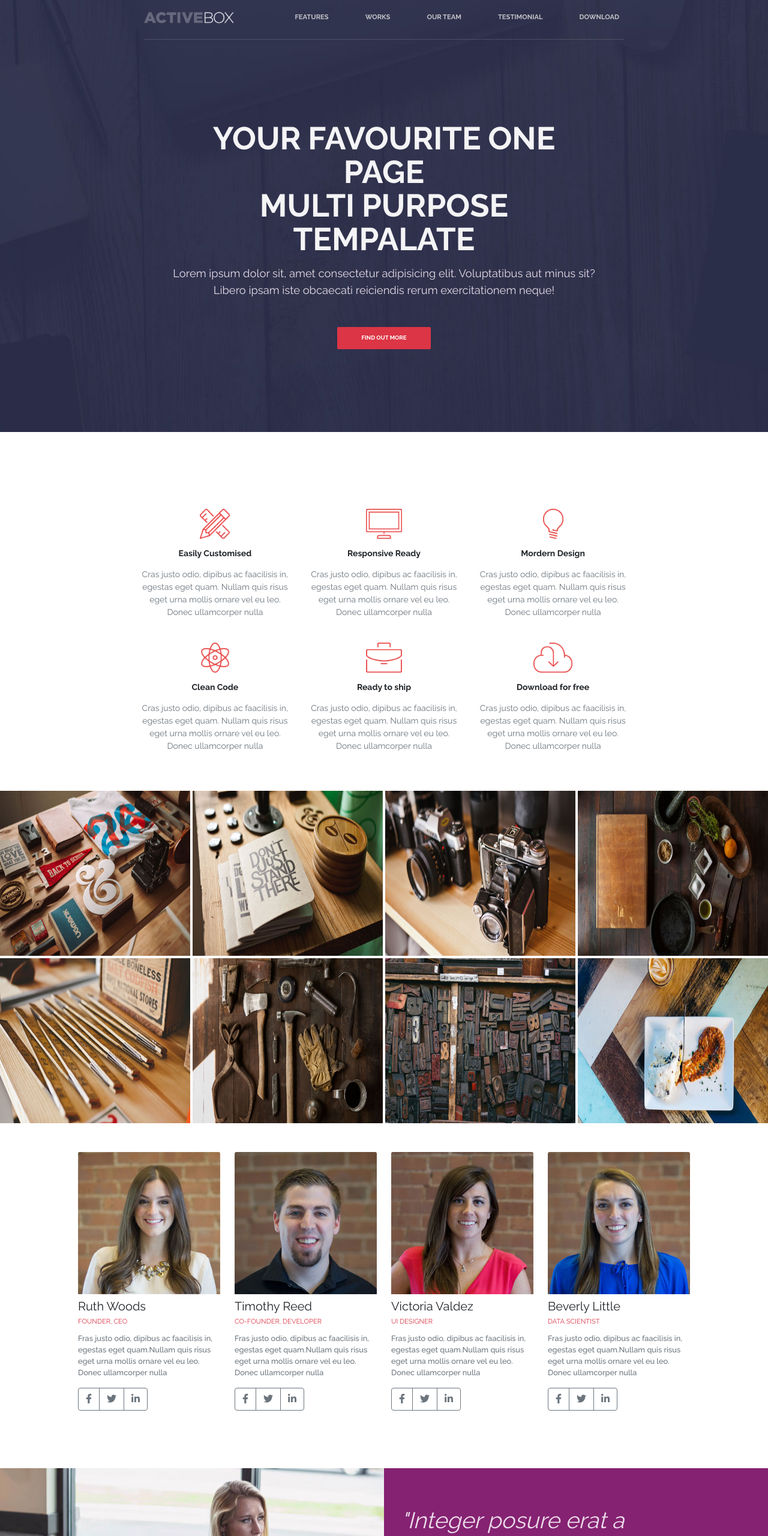
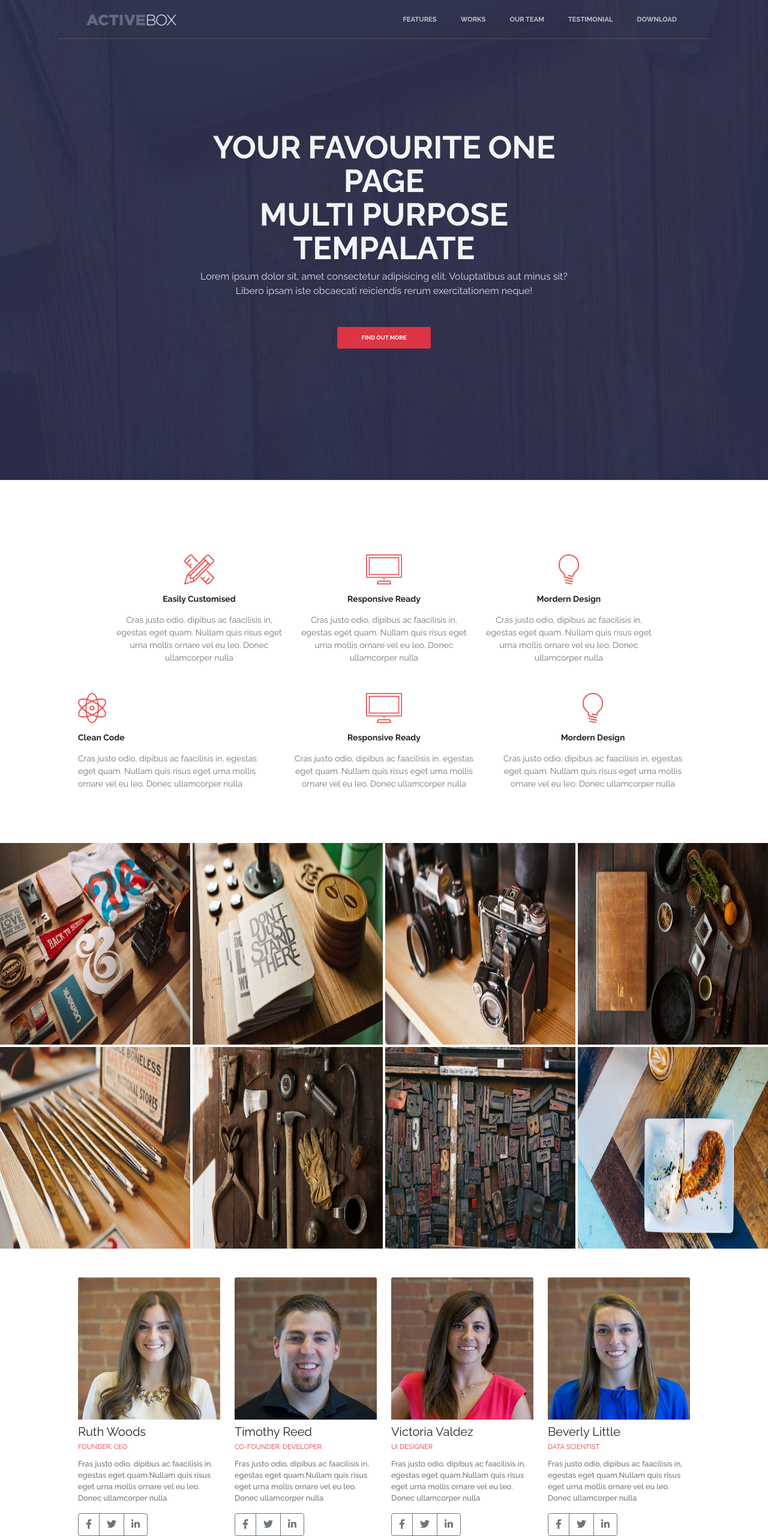
Before and after one commit to rhjoy-git/rhjoy-git-ActiveBox.io, a plain HTML site: page index.html in a window 1280 px wide. Shown: the top 2560 px of the page at 60% size. Drawn offline with nearby package versions, Linux system fonts and the light colour scheme.

Commit message:
hope all complete

```diff
--- a/index.html
+++ b/index.html
@@ -18,30 +18,30 @@
 <body>
     <!-- ==================== Home page Start ==================== -->
 
-    <section class="homePage">
+    <section class="homePage mb-lg-5" id="home">
         <!-- -----------Navbar Start------------ -->
-        <nav class="navbar navbar-expand-lg navbar-light">
-            <div class="container navbar-custom-cont">
+        <nav class="navbar navbar-expand-lg mt-1 px-lg-4 mx-lg-4 navbar-light">
+            <div class="container navbar-custom-cont mx-5 px-5">
                 <a href="#" class="navbar-brand"><img src="assets/img/logo.png" alt="logo"></a>
-                <button class="navbar-toggler" type="button" data-bs-toggle="collapse" data-bs-target="#navcollap"
-                    aria-controls="navcollap" aria-expanded="false">
+                <button class="navbar-toggler mt-2 bg-light" type="button" data-bs-toggle="collapse"
+                    data-bs-target="#navcollap" aria-controls="navcollap" aria-expanded="false">
                     <span class="navbar-toggler-icon"></span>
                 </button>
                 <div class="collapse navbar-collapse" id="navcollap">
                     <ul class="navbar-nav ms-auto mb-2 mb-lg-0">
-                        <li class="nav-item ">
+                        <li class="nav-item ms-lg-4 ms-xxl-5">
                             <a href="#features" class="nav-link">FEATURES</a>
                         </li>
-                        <li class="nav-item">
+                        <li class="nav-item ms-lg-4 ms-xxl-5">
                             <a href="#works" class="nav-link">WORKS</a>
                         </li>
-                        <li class="nav-item">
+                        <li class="nav-item ms-lg-4 ms-xxl-5">
                             <a href="#ourteam" class="nav-link">OUR TEAM</a>
                         </li>
-                        <li class="nav-item">
+                        <li class="nav-item ms-lg-4 ms-xxl-5">
                             <a href="#testimonials" class="nav-link">TESTIMONIAL</a>
                         </li>
-                        <li class="nav-item">
+                        <li class="nav-item ms-lg-4 ms-xxl-5">
                             <a href="#download" class="nav-link">DOWNLOAD</a>
                         </li>
                     </ul>
@@ -50,9 +50,10 @@
         </nav>
         <!-- -----------Navbar End------------ -->
         <!-- -----------Hero Content Start------------ -->
-        <div class="container hero-cont">
-            <h2 class="hero-title">your favourite one page<br>multi purpose tempalate</h2>
-            <p class="hero-details">Lorem ipsum dolor sit, amet consectetur adipisicing elit. Voluptatibus aut minus
+        <div class="container hero-cont mt-sm-3 mt-lg-5 pt-lg-3 pt-xl-5">
+            <h2 class="hero-title mt-lg-5">your favourite one page<br>multi purpose tempalate</h2>
+            <p class="hero-details fs-6 px-lg-4">Lorem ipsum dolor sit, amet consectetur adipisicing elit. Voluptatibus
+                aut minus
                 sit? Libero ipsam iste
                 obcaecati reiciendis rerum exercitationem neque!</p>
             <a href="#" class="btn btn-danger hero-btn">find out more</a>
@@ -61,75 +62,86 @@
     </section>
     <!-- ==================== Home page End ==================== -->
     <!-- ==================== Features page Start ==================== -->
-    <section class="features hero-cont">
+    <section class="features my-lg-5 py-lg-4" id="features">
         <div class="container">
-            <div class="row">
-                <div class="col-4">
-                    <div class="box">
+            <div class="row m-lg-5 px-lg-5">
+                <div class="col-lg-4 col-sm-6">
+                    <div class="box text-center">
                         <img src="assets/img/feature/pencil.png" alt="customised">
                         <h6 class="my-3 small fw-bold">Easily Customised</h4>
-                            <p class="text-muted small">Cras justo odio, dipibus ac faacilisis in, egestas eget quam.
+                            <p class="text-muted small m-0">Cras justo odio, dipibus ac faacilisis in, egestas eget
+                                quam.
                                 Nullam quis risus eget urna
-                                mollis ornare vel eu leo. Donec ullamcorper nulla</p>
+                                mollis ornare vel eu leo. Donec ullamcorper nulla
+                            </p>
                     </div>
                 </div>
-                <div class="col-4">
-                    <div class="box">
+                <div class="col-lg-4 col-sm-6">
+                    <div class="box text-center">
                         <img src="assets/img/feature/computer.png" alt="customised">
                         <h6 class="my-3 small fw-bold">Responsive Ready</h4>
-                            <p class="text-muted small">Cras justo odio, dipibus ac faacilisis in, egestas eget quam.
+                            <p class="text-muted small m-0">Cras justo odio, dipibus ac faacilisis in, egestas eget
+                                quam.
                                 Nullam quis risus eget urna
-                                mollis ornare vel eu leo. Donec ullamcorper nulla</p>
+                                mollis ornare vel eu leo. Donec ullamcorper nulla
+                            </p>
                     </div>
                 </div>
-                <div class="col-4">
-                    <div class="box">
+                <div class="col-lg-4 col-sm-6">
+                    <div class="box text-center">
                         <img src="assets/img/feature/bulb.png" alt="customised">
                         <h6 class="my-3 small fw-bold">Mordern Design</h4>
-                            <p class="text-muted small">Cras justo odio, dipibus ac faacilisis in, egestas eget quam.
+                            <p class="text-muted small m-0">Cras justo odio, dipibus ac faacilisis in, egestas eget
+                                quam.
                                 Nullam quis risus eget urna
-                                mollis ornare vel eu leo. Donec ullamcorper nulla</p>
+                                mollis ornare vel eu leo. Donec ullamcorper nulla
+                            </p>
                     </div>
                 </div>
             </div>
-            <div class="row my-4">
+            <div class="row my-4m-lg-5 px-lg-5">
                 <div class="col-4">
                     <div class="box">
                         <img src="assets/img/feature/react.png" alt="customised">
                         <h6 class="my-3 small fw-bold">Clean Code</h4>
                             <p class="text-muted small">Cras justo odio, dipibus ac faacilisis in, egestas eget quam.
                                 Nullam quis risus eget urna
-                                mollis ornare vel eu leo. Donec ullamcorper nulla</p>
+                                mollis ornare vel eu leo. Donec ullamcorper nulla
+                            </p>
                     </div>
                 </div>
-                <div class="col-4">
-                    <div class="box">
-                        <img src="assets/img/feature/case.png" alt="customised">
-                        <h6 class="my-3 small fw-bold">Ready to ship</h4>
-                            <p class="text-muted small">Cras justo odio, dipibus ac faacilisis in, egestas eget quam.
+                <div class="col-lg-4 col-sm-6">
+                    <div class="box text-center">
+                        <img src="assets/img/feature/computer.png" alt="customised">
+                        <h6 class="my-3 small fw-bold">Responsive Ready</h4>
+                            <p class="text-muted small m-0">Cras justo odio, dipibus ac faacilisis in, egestas eget
+                                quam.
                                 Nullam quis risus eget urna
-                                mollis ornare vel eu leo. Donec ullamcorper nulla</p>
+                                mollis ornare vel eu leo. Donec ullamcorper nulla
+                            </p>
                     </div>
                 </div>
-                <div class="col-4">
-                    <div class="box">
-                        <img src="assets/img/feature/mail.png" alt="customised">
-                        <h6 class="my-3 small fw-bold">Download for free</h4>
-                            <p class="text-muted small">Cras justo odio, dipibus ac faacilisis in, egestas eget quam.
+                <div class="col-lg-4 col-sm-6">
+                    <div class="box text-center">
+                        <img src="assets/img/feature/bulb.png" alt="customised">
+                        <h6 class="my-3 small fw-bold">Mordern Design</h4>
+                            <p class="text-muted small m-0">Cras justo odio, dipibus ac faacilisis in, egestas eget
+                                quam.
                                 Nullam quis risus eget urna
-                                mollis ornare vel eu leo. Donec ullamcorper nulla</p>
+                                mollis ornare vel eu leo. Donec ullamcorper nulla
+                            </p>
                     </div>
                 </div>
             </div>
+
         </div>
     </section>
     <!-- ==================== Features page End ==================== -->
     <!-- ==================== Works page Start ==================== -->
-    <section class="my-5 works">
-        <div class="">
-            <div class="row gx-1 mb-1">
-                <div class="col-lg-3">
-                    <div class="work">
+    <section class="works my-lg-5" id="works">
+        <div class="row g-1 mb-1">
+            <div class="col-lg-4 col-xl-3">
+                <div class="position-relative work">
                     <img class="img-fluid hover-img h-100" src="assets/img/work-1.jpg" alt="">
                     <div class="hover-overlay">
                         <div class="overlay-caption">
@@ -139,8 +151,8 @@
                     </div>
                 </div>
             </div>
-                <div class="col-lg-3">
-                    <div class="work">
+            <div class="col-lg-4 col-xl-3">
+                <div class="position-relative work">
                     <img class="img-fluid hover-img h-100" src="assets/img/work-2.jpg" alt="">
                     <div class="hover-overlay">
                         <div class="overlay-caption">
@@ -150,8 +162,8 @@
                     </div>
                 </div>
             </div>
-                <div class="col-lg-3">
-                    <div class="work">
+            <div class="col-lg-4 col-xl-3">
+                <div class="position-relative work">
                     <img class="img-fluid hover-img h-100" src="assets/img/work-3.jpg" alt="">
                     <div class="hover-overlay">
                         <div class="overlay-caption">
@@ -161,8 +173,8 @@
                     </div>
                 </div>
             </div>
-                <div class="col-lg-3">
-                    <div class="work">
+            <div class="col-lg-4 col-xl-3">
+                <div class="position-relative work">
                     <img class="img-fluid hover-img h-100" src="assets/img/work-4.jpg" alt="">
                     <div class="hover-overlay">
                         <div class="overlay-caption">
@@ -172,11 +184,8 @@
                     </div>
                 </div>
             </div>
-
-            </div>
-            <div class="row gx-1 gy-1">
-                <div class="col-lg-3">
-                    <div class="work">
+            <div class="col-lg-4 col-xl-3">
+                <div class="position-relative work">
                     <img class="img-fluid hover-img h-100" src="assets/img/work-5.jpg" alt="">
                     <div class="hover-overlay">
                         <div class="overlay-caption">
@@ -186,8 +195,8 @@
                     </div>
                 </div>
             </div>
-                <div class="col-lg-3">
-                    <div class="work">
+            <div class="col-lg-4 col-xl-3">
+                <div class="position-relative work">
                     <img class="img-fluid hover-img h-100" src="assets/img/work-6.jpg" alt="">
                     <div class="hover-overlay">
                         <div class="overlay-caption">
@@ -197,8 +206,8 @@
                     </div>
                 </div>
             </div>
-                <div class="col-lg-3">
-                    <div class="work">
+            <div class="col-lg-4 col-xl-3">
+                <div class="position-relative work">
                     <img class="img-fluid hover-img h-100" src="assets/img/work-7.jpg" alt="">
                     <div class="hover-overlay">
                         <div class="overlay-caption">
@@ -208,8 +217,8 @@
                     </div>
                 </div>
             </div>
-                <div class="col-lg-3">
-                    <div class="work">
+            <div class="col-lg-4 col-xl-3">
+                <div class="position-relative work">
                     <img class="img-fluid hover-img h-100" src="assets/img/work-8.jpg" alt="">
                     <div class="hover-overlay">
                         <div class="overlay-caption">
@@ -219,16 +228,14 @@
                     </div>
                 </div>
             </div>
-
-            </div>
         </div>
     </section>
     <!-- ==================== Works page End ==================== -->
     <!-- ==================== Our team page Start ==================== -->
-    <section class="my-5 ourTeam">
+    <section class="ourTeam my-lg-5" id="ourteam">
         <div class="container">
             <div class="row px-5 text-start">
-                <div class="col-3">
+                <div class="col-lg-3 col-sm-6">
                     <div class="card person">
                         <img class="card-img-top mb-2 img-fluid" src="assets/img/team-1.jpg" alt="">
                         <div class="card-body p-0">
@@ -254,7 +261,7 @@
                         </div>
                     </div>
                 </div>
-                <div class="col-3">
+                <div class="col-lg-3 col-sm-6">
                     <div class="card person">
                         <img class="card-img-top mb-2 img-fluid" src="assets/img/team-2.jpg" alt="">
                         <div class="card-body p-0">
@@ -280,7 +287,7 @@
                         </div>
                     </div>
                 </div>
-                <div class="col-3">
+                <div class="col-lg-3 col-sm-6">
                     <div class="card person">
                         <img class="card-img-top mb-2 img-fluid" src="assets/img/team-3.jpg" alt="">
                         <div class="card-body p-0">
@@ -306,7 +313,7 @@
                         </div>
                     </div>
                 </div>
-                <div class="col-3">
+                <div class="col-lg-3 col-sm-6">
                     <div class="card person">
                         <img class="card-img-top mb-2 img-fluid" src="assets/img/team-4.jpg" alt="">
                         <div class="card-body p-0">
@@ -340,10 +347,10 @@
     <!-- ==================== Testimonials page Start ==================== -->
     <section class=" my-5 py-5">
         <div class="row">
-            <div class="col-6 p-0">
+            <div class="col-lg-6 p-0">
                 <img class="img-fluid" src="assets/img/testimonial-1.jpg" alt="">
             </div>
-            <div class="col-6 p-0">
+            <div class="col-lg-6 p-0">
                 <div id="carouselExampleCaptions" class="carousel slide" data-bs-ride="carousel">
                     <div class="carousel-indicators">
                         <button type="button" data-bs-target="#carouselExampleCaptions" data-bs-slide-to="0"
@@ -359,14 +366,14 @@
                     </div>
                     <div class="carousel-inner">
                         <div class="carousel-item active">
-                            <div class="carousel-cont">
+                            <div class="carousel-cont pt-lg-5 ps-lg-5">
                                 <quote>"Integer posure erat a ante venenatis dapibus posuere velit aliquet. Donec sed
                                     odio dui. Aenean eu leo quam..."</quote>
                                 <p class="mt-2 ">susan sims, interaction designer ar xyz</p>
                             </div>
                         </div>
                         <div class="carousel-item">
-                            <div class="carousel-cont">
+                            <div class="carousel-cont pt-lg-5 ps-lg-5">
                                 <quote class="">"Integer posure erat a ante venenatis dapibus posuere velit aliquet.
                                     Donec sed
                                     odio dui. Aenean eu leo quam..."</quote>
@@ -374,7 +381,7 @@
                             </div>
                         </div>
                         <div class="carousel-item">
-                            <div class="carousel-cont">
+                            <div class="carousel-cont pt-lg-5 ps-lg-5">
                                 <quote class="">"Integer posure erat a ante venenatis dapibus posuere velit aliquet.
                                     Donec sed
                                     odio dui. Aenean eu leo quam..."</quote>
@@ -382,7 +389,7 @@
                             </div>
                         </div>
                         <div class="carousel-item">
-                            <div class="carousel-cont">
+                            <div class="carousel-cont pt-lg-5 ps-lg-5">
                                 <quote class="">"Integer posure erat a ante venenatis dapibus posuere velit aliquet.
                                     Donec sed
                                     odio dui. Aenean eu leo quam..."</quote>
@@ -390,7 +397,7 @@
                             </div>
                         </div>
                         <div class="carousel-item">
-                            <div class="carousel-cont">
+                            <div class="carousel-cont pt-lg-5 ps-lg-5">
                                 <quote class="">"Integer posure erat a ante venenatis dapibus posuere velit aliquet.
                                     Donec sed
                                     odio dui. Aenean eu leo quam..."</quote>
@@ -419,15 +426,15 @@
     <!-- ==================== Testimonials page End ==================== -->
     <!-- ==================== Footer page Start ==================== -->
     <footer class="footer">
-        <div class="hero-cont mt-0 py-3">
+        <div class="hero-cont mt-xl-0 py-xl-3">
             <div class="row py-5">
-                <div class="col-lg-4">
+                <div class="col-lg-4 col-sm-12">
                     <div class="ft-cont">
                         <h5>Location</h5>
                         <address class="text-muted">3481 Melrose Place<br>Beverly Hills, CA 90210</address>
                     </div>
                 </div>
-                <div class="col-lg-4">
+                <div class="col-lg-4 col-sm-12">
                     <div class="ft-cont">
                         <h5>Share with love</h5>
                         <div class="social-icon">
@@ -446,7 +453,7 @@
                         </div>
                     </div>
                 </div>
-                <div class="col-lg-4">
+                <div class="col-lg-4 col-sm-12">
                     <div class="ft-cont">
                         <h5>About Activebox</h5>
                         <p class="text-muted">Cras justo odio. dapibus ac facilisis in. egestas eget
@@ -454,11 +461,12 @@
                             fringilla.</p>
                     </div>
                 </div>
-
             </div>
         </div>
         <div class="copy-right text-center">
-            <p class="m-0 p-4">Copyright &copy; 2023 ActiveBox All Rights Reserved <br> Made with &#x2764; <a href="#">[RHJ]</a></p>
+            <p class="m-0 p-lg-3 p-xl-4">Copyright &copy; 2023 ActiveBox All Rights Reserved <br> Made with <span
+                    class="text-danger">&#x2764;</span> <a class="text-decoration-none text-light" href="#">[RHJ]</a>
+            </p>
         </div>
     </footer>
     <!-- ==================== Footer page End ==================== -->
--- a/style.css
+++ b/style.css
@@ -12,12 +12,14 @@ html {
   margin: 0;
   padding: 0;
 }
-body{
+
+body {
   overflow-x: hidden;
 }
+
 .homePage {
   width: 100vw;
-  height: 90vh;
+  height: 100vh;
 }
 
 .homePage::before {
@@ -25,14 +27,14 @@ body{
   position: absolute;
   background: url(assets/img/banner.jpg) no-repeat center center/cover;
   width: 100vw;
-  height: 90vh;
+  height: 100vh;
   top: 0px;
   left: 0px;
   z-index: -1;
 }
 
 .navbar-custom-cont {
-  padding: 0 0 17px 0;
+  padding: 0 0 12px 0;
   margin: 0 15rem;
   overflow: hidden;
   border-bottom: 1px solid rgba(149, 148, 148, 0.308);
@@ -48,14 +50,10 @@ body{
   font-weight: bold;
 }
 
-.nav-item {
-  margin: 0 0 0 45px;
-}
-
 .hero-cont {
   text-align: center;
   padding: 0 17%;
-  margin-top: 8rem;
+  /* margin-top: 8rem; */
 }
 
 .hero-title {
@@ -68,9 +66,7 @@ body{
 }
 
 .hero-details {
-  font-size: 1.15rem;
   color: #fff5ffde;
-  margin-top: 1rem;
 }
 
 .hero-btn {
@@ -82,21 +78,15 @@ body{
   font-weight: bold;
 }
 
-.box {
-  text-align: center;
-}
-
 .box img {
   height: 50px;
 }
 
 
 
-/* ===== Work Start====== */
+/* ===== Work section Start====== */
 .work {
-  position: relative;
-  width: 100%;
-  height: 275px;
+  height: 42vh;
 }
 
 .hover-overlay {
@@ -114,75 +104,145 @@ body{
   transition: 0.5s;
   overflow: hidden;
 }
-.overlay-caption{
+
+.overlay-caption {
   color: #fff;
 }
-.work:hover .hover-overlay{
+
+.work:hover .hover-overlay {
   opacity: 1;
 }
-.no-gutter{
+
+.no-gutter {
   padding-left: 0 0 !important;
 }
+
 /* ===== Work End====== */
-.card{
+.card {
   border: none;
 }
-.card-title{
+
+.card-title {
   font-weight: 400;
   font-size: 1.25rem !important;
 }
-.card-body span{
+
+.card-body span {
   font-size: 0.7rem !important;
 }
-.card-text{
+
+.card-text {
   font-size: 0.8rem !important;
   font-weight: 500;
 }
-.person img{
+
+.person img {
   width: 100% !important;
   height: 100% !important;
 }
+
 /* =========================================? */
-.carousel{
+.carousel {
   background-color: rgb(133, 34, 114);
   height: 100%;
   width: 100%;
 }
-.carousel-cont{
+
+.carousel-cont {
   color: #ffffffd7;
   padding: 65px 0 0 65px;
   width: 80%;
 }
-.carousel-cont quote{
+
+.carousel-cont quote {
   font-style: italic;
   line-height: 2.75rem;
   font-size: 2.35rem !important;
 }
+
 .carousel-indicators [data-bs-target] {
   width: 15px;
   height: 15px;
   border-radius: 50%;
   margin-bottom: 40px;
 }
+
 /* ================================== */
-.testimonial-cont h6{
+.testimonial-cont h6 {
   font-size: 0.65rem;
 }
-.ft-cont h5{
+
+.ft-cont h5 {
   color: #fff;
   font-size: 1.2rem;
 }
+
 .ft-cont address,
-.ft-cont p{
+.ft-cont p {
   font-size: 0.75rem;
 }
-.footer .hero-cont{
+
+.footer .hero-cont {
   background-color: #3a3e63;
 }
-.copy-right{
+
+.copy-right {
   background-color: #313455;
 }
-.copy-right p{
+
+.copy-right p {
   color: #ffffffd4;
   font-size: 0.8rem;
 }
+
+
+
+
+@media only screen and (max-width: 1400px) {
+
+  .homePage,
+  .homePage::before {
+    height: 100vh !important;
+  }
+}
+
+@media only screen and (max-width: 1200px) {
+
+  .homePage,
+  .homePage::before {
+    height: 95vh !important;
+  }
+
+  .hero-title {
+    font-size: 2.5rem;
+  }
+
+  .box img {
+    height: 40px !important;
+  }
+
+  .box p {
+    font-size: 0.8rem;
+  }
+
+  .carousel-cont quote {
+    font-style: italic;
+    line-height: normal;
+    font-size: 1.7rem !important;
+  }
+
+  .carousel-indicators [data-bs-target] {
+    width: 10px;
+    height: 10px;
+    border-radius: 50%;
+    margin-bottom: 0px;
+  }
+}
+
+@media only screen and (max-width: 992px) {
+
+  .homePage,
+  .homePage::before {
+    height: 80vh !important;
+  }
+}
```
Lines whose indentation alone changed are shown as unchanged.
